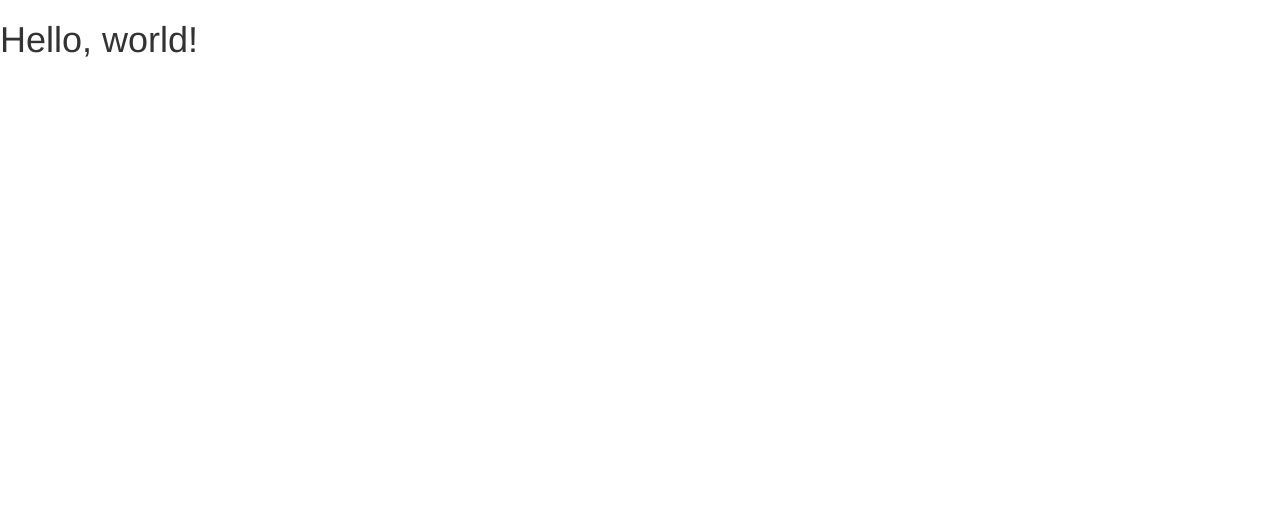
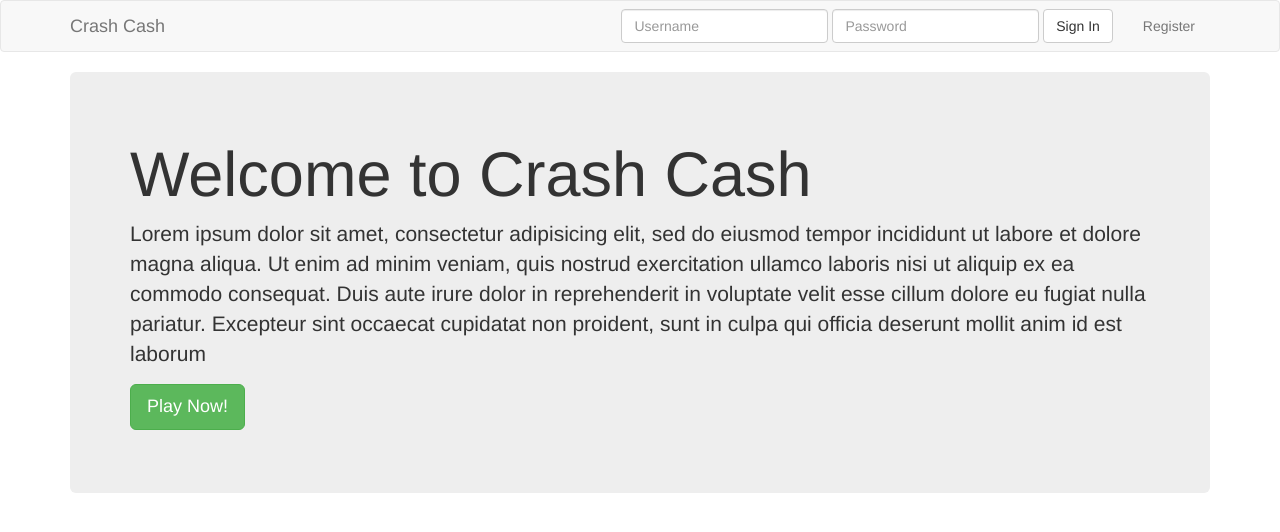
Before and after one commit to srachit/crashcash, a PHP site: page / in a window 1280 px wide. Before the commit the part shown is almost empty. Shown: the top 532 px of the page. Run offline with PHP 8.4, Linux system fonts and the light colour scheme; some libraries are stand-ins or nearby versions.

Commit message:
Index.php
added navbar and welcome message

```diff
--- a/index.php
+++ b/index.php
@@ -5,19 +5,86 @@
     <meta charset="utf-8">
     <meta http-equiv="X-UA-Compatible" content="IE=edge">
     <meta name="viewport" content="width=device-width, initial-scale=1">
-    <title>Bootstrap 101 Template</title>
+    <title>Crash Cash</title>
 
     <!-- Bootstrap -->
-    <link href="css/bootstrap.min.css" rel="stylesheet">
+    <link href="CSS/bootstrap.min.css" rel="stylesheet">
 </head>
 
 <body>
-    <h1>Hello, world!</h1>
+    <!-- Navbar -->
+    <nav class="navbar navbar-default" role="navigation">
+      <div class="container">
+        <!-- Brand and toggle get grouped for better mobile display -->
+        <div class="navbar-header">
+          <button type="button" class="navbar-toggle collapsed" data-toggle="collapse" data-target="#bs-example-navbar-collapse-1">
+            <span class="sr-only">Toggle navigation</span>
+            <span class="icon-bar"></span>
+            <span class="icon-bar"></span>
+            <span class="icon-bar"></span>
+          </button>
+          <a class="navbar-brand" href="#">Crash Cash</a>
+        </div>
+
+        <!-- Collect the nav links, forms, and other content for toggling -->
+        <div class="collapse navbar-collapse" id="bs-example-navbar-collapse-1">
+          <ul class="nav navbar-nav">
+            <!-- <li class="active"><a href="#">Link 1<span class="sr-only">(current)</span></a></li>
+            <li><a href="#">Link2</a></li>
+            <li class="dropdown">
+              <a href="#" class="dropdown-toggle" data-toggle="dropdown" role="button" aria-expanded="false">Dropdown <span class="caret"></span></a>
+              <ul class="dropdown-menu" role="menu">
+                <li><a href="#">Action</a></li>
+                <li><a href="#">Another action</a></li>
+                <li><a href="#">Something else here</a></li>
+                <li class="divider"></li>
+                <li><a href="#">Separated link</a></li>
+                <li class="divider"></li>
+                <li><a href="#">One more separated link</a></li>
+              </ul>
+            </li> -->
+          </ul>
+          <ul class="nav navbar-nav navbar-right">
+            <li><a href="#">Register</a></li>
+          </ul>
+          <form class="navbar-form navbar-right" role="search">
+              <div class="form-group">
+                <input type="text" class="form-control" placeholder="Username">
+              </div>
+              <div class="form-group">
+                <input type="text" class="form-control" placeholder="Password">
+              </div>
+              <button type="submit" class="btn btn-default">Sign In</button>
+            </form>
+
+        </div><!-- /.navbar-collapse -->
+      </div><!-- /.container-fluid -->
+    </nav><!-- End of Navbar -->
+
+    <!-- Container -->
+    <div class="container">
+        <div class="jumbotron col-sm-12">
+
+          <h1>Welcome to Crash Cash</h1>
+          <p>Lorem ipsum dolor sit amet, consectetur adipisicing elit, sed do eiusmod
+          tempor incididunt ut labore et dolore magna aliqua. Ut enim ad minim veniam,
+          quis nostrud exercitation ullamco laboris nisi ut aliquip ex ea commodo
+          consequat. Duis aute irure dolor in reprehenderit in voluptate velit esse
+          cillum dolore eu fugiat nulla pariatur. Excepteur sint occaecat cupidatat non
+          proident, sunt in culpa qui officia deserunt mollit anim id est laborum</p>
+
+          <p><a class="btn btn-success btn-lg" href="#" role="button">Play Now!</a></p>
+
+        </div>
+    </div>
+
+
+
 
     <!-- jQuery (necessary for Bootstrap's JavaScript plugins) -->
     <script src="https://ajax.googleapis.com/ajax/libs/jquery/1.11.1/jquery.min.js"></script>
     <!-- Include all compiled plugins (below), or include individual files as needed -->
-    <script src="js/bootstrap.min.js"></script>
+    <script src="JS/bootstrap.min.js"></script>
 </body>
 
 </html>
```
